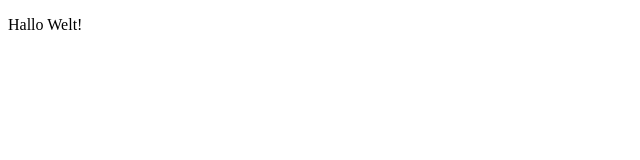
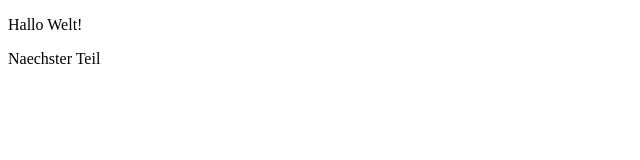
Before and after one commit to EliasWollitzer/test01, a plain HTML site: page index.html in a window 1280 px wide. Shown: the full height of the page, 0-640 px from the left. Drawn offline with Linux system fonts and the light colour scheme.

Commit message:
Zweite Version

```diff
--- a/index.html
+++ b/index.html
@@ -6,5 +6,6 @@
 </head>
 <body>
     <p>Hallo Welt!</p>
+    <p>Naechster Teil</p>
 </body>
 </html>
```
